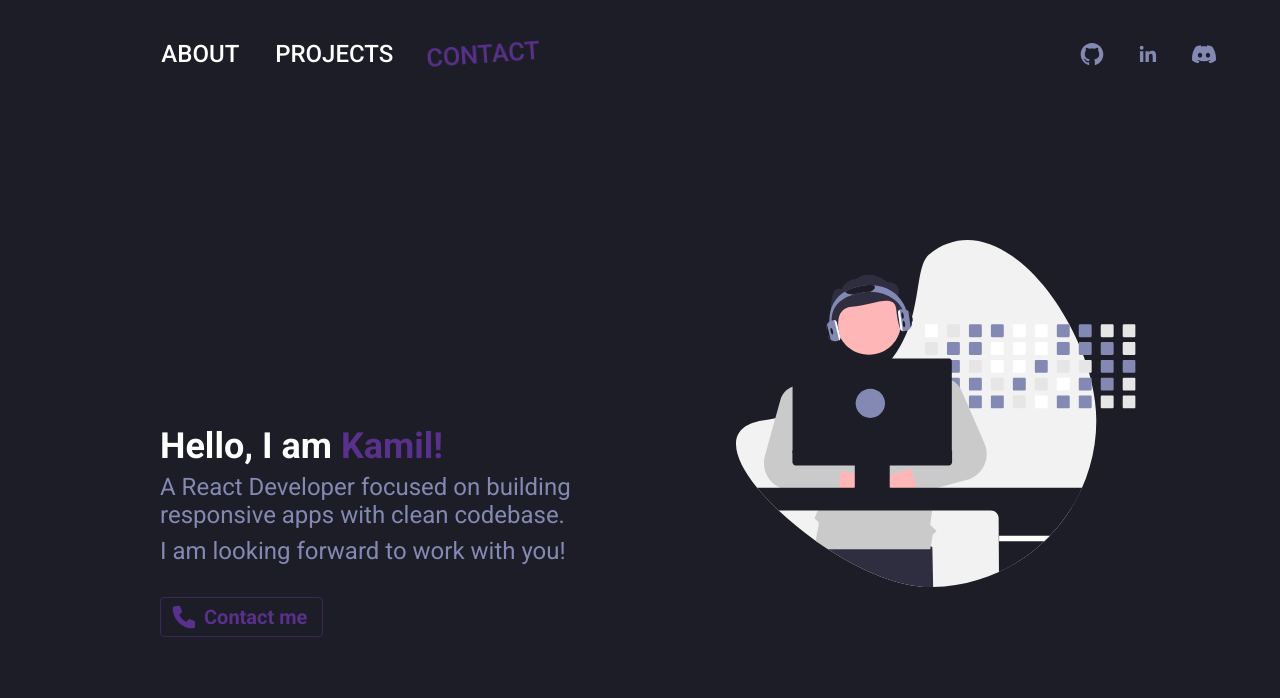
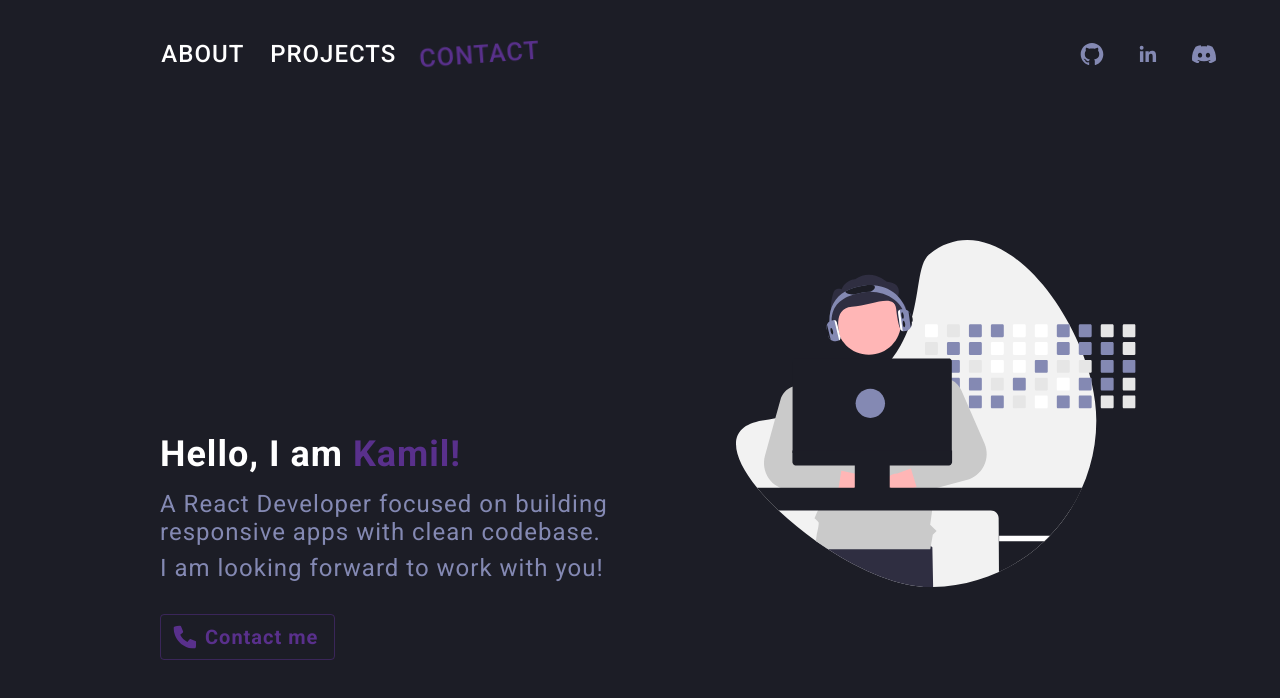
Before and after one commit to fowlerro/portfolio, a React (Vite) app: page / in a window 1280 px wide. Shown: the top 698 px of the page. Built offline with nearby package versions, Linux system fonts and the light colour scheme.

Commit message:
style: change typography, add button styles

```diff
--- a/src/styles/theme.ts
+++ b/src/styles/theme.ts
@@ -1,6 +1,6 @@
+import { CSSProperties } from 'react';
 /* eslint-disable no-unused-vars */
 import { createTheme, darken } from '@mui/material/styles';
-import { CSSProperties } from 'react';
 
 declare module '@mui/material/styles' {
 	interface TypographyVariants {
@@ -32,7 +32,7 @@ const theme = createTheme({
 		},
 		text: {
 			primary: '#FFF',
-			secondary: 'secondary',
+			secondary: '#8489B3',
 		},
 		background: {
 			default: '#1C1D26',
@@ -54,6 +54,8 @@ theme.typography.h1 = {
 	fontFamily: 'Roboto',
 	color: theme.palette.text.primary,
 	fontSize: '2rem',
+	letterSpacing: '1px',
+	lineHeight: 1.25,
 	fontWeight: 700,
 	[theme.breakpoints.up('md')]: {
 		fontSize: '2.25rem',
@@ -62,8 +64,12 @@ theme.typography.h1 = {
 
 theme.typography.h2 = {
 	fontFamily: 'Roboto',
-	fontSize: '1.5rem',
-	fontWeight: 500,
+	fontSize: '1.75rem',
+	fontWeight: 700,
+
+	[theme.breakpoints.up('md')]: {
+		fontSize: '2rem',
+	},
 };
 
 theme.typography.h3 = {
@@ -74,11 +80,11 @@ theme.typography.h3 = {
 
 theme.typography.body1 = {
 	fontFamily: 'Roboto',
-	fontSize: '1.125rem',
-	lineHeight: '1.25rem',
+	lineHeight: '1.5rem',
+	letterSpacing: '1px',
 	fontWeight: 400,
+	fontSize: 'clamp(1.125rem, 2vw, 1.5rem)',
 	[theme.breakpoints.up('md')]: {
-		fontSize: '1.5rem',
 		lineHeight: '1.75rem',
 	},
 };
@@ -87,6 +93,7 @@ theme.typography.body2 = {
 	fontFamily: 'Roboto',
 	fontSize: '0.875rem',
 	lineHeight: '1.5rem',
+	letterSpacing: '1px',
 	fontWeight: 400,
 	[theme.breakpoints.up('md')]: {
 		fontSize: '1rem',
@@ -114,6 +121,13 @@ theme.components = {
 			},
 		},
 	},
+	MuiButton: {
+		styleOverrides: {
+			outlined: {
+				padding: theme.spacing(1, 2),
+			},
+		},
+	},
 };
 
 export default theme;
```
